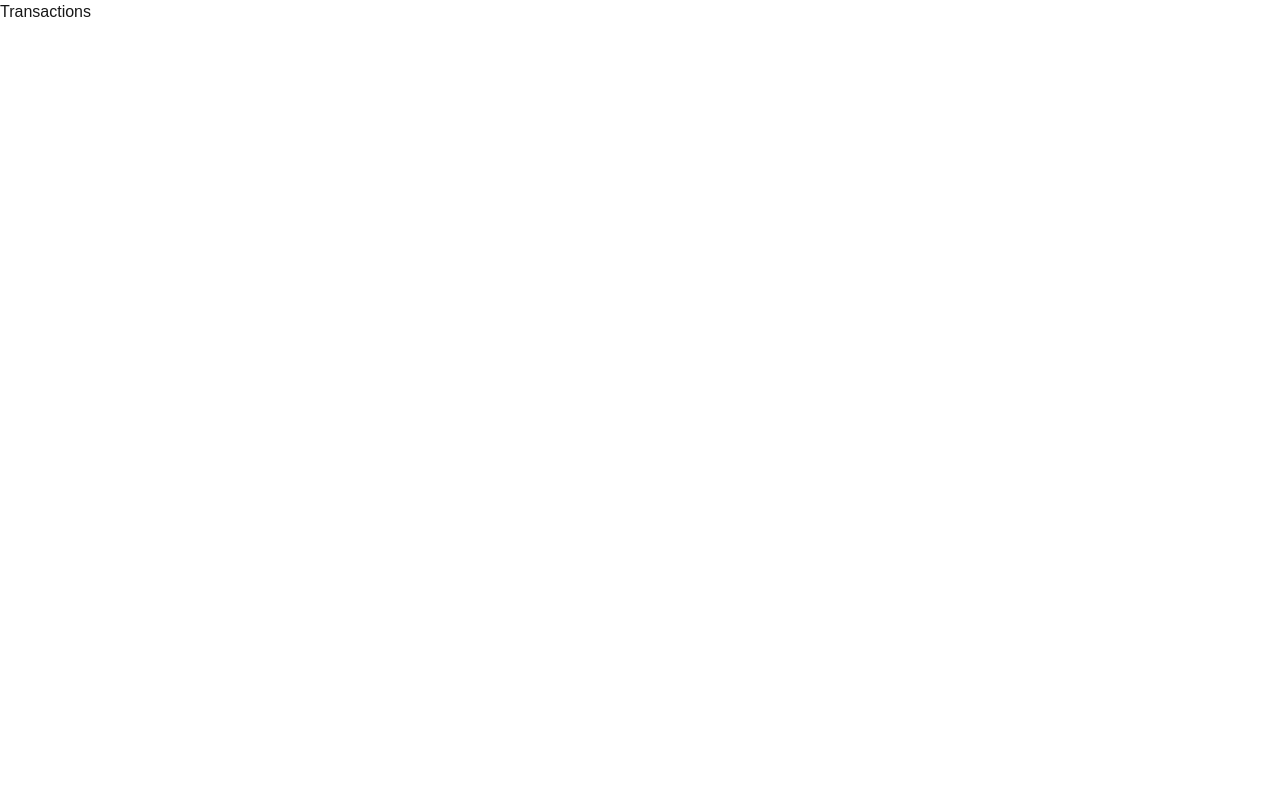
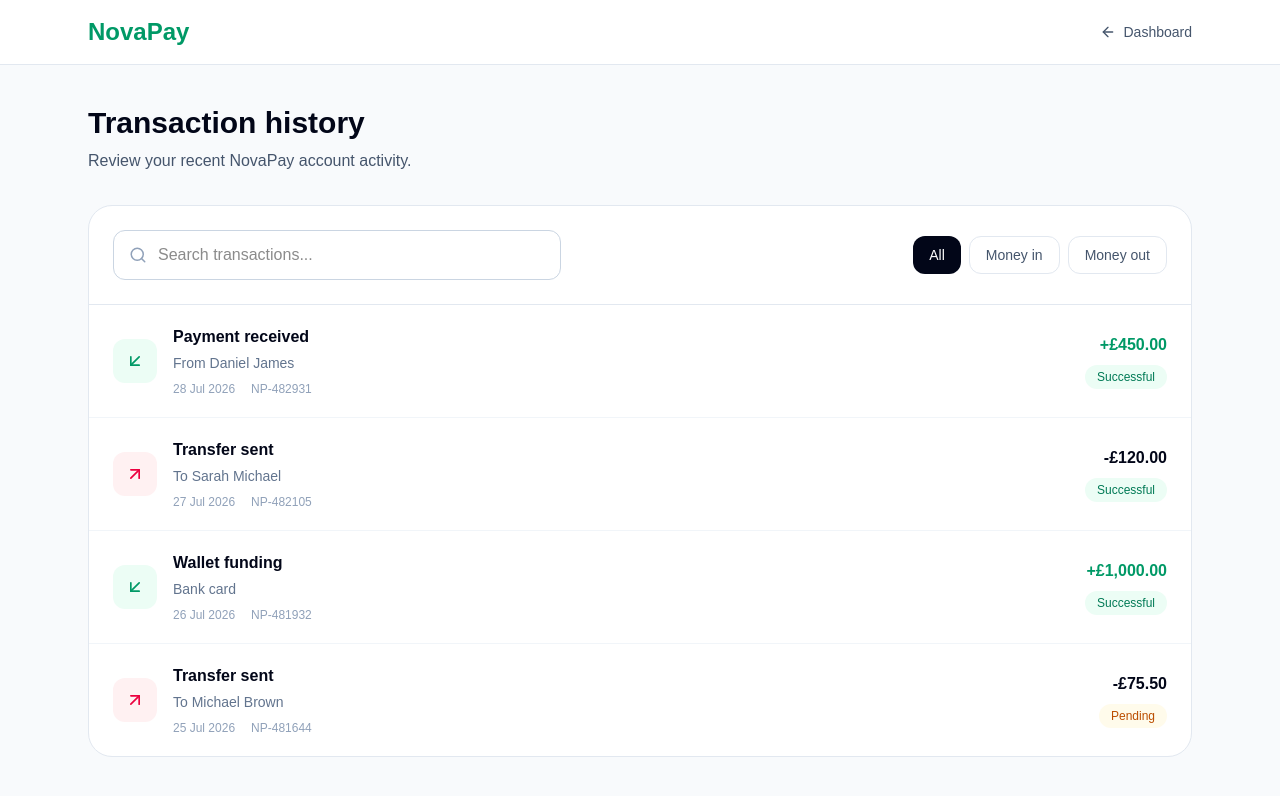
Before and after one commit to TM-Coder-A/fintech-app, a Next.js app: page /transactions in a window 1280 px wide. Shown: the top 796 px of the page. Built offline with nearby package versions, Linux system fonts and the light colour scheme.

Commit message:
Day 8 - build transaction history interface

```diff
--- a/app/transactions/page.tsx
+++ b/app/transactions/page.tsx
@@ -1,3 +1,228 @@
+"use client";
+
+import Link from "next/link";
+import { useMemo, useState } from "react";
+import {
+  ArrowDownLeft,
+  ArrowLeft,
+  ArrowUpRight,
+  Search,
+} from "lucide-react";
+
+const transactions = [
+  {
+    id: 1,
+    title: "Payment received",
+    subtitle: "From Daniel James",
+    reference: "NP-482931",
+    date: "28 Jul 2026",
+    amount: 450,
+    type: "credit",
+    status: "Successful",
+  },
+  {
+    id: 2,
+    title: "Transfer sent",
+    subtitle: "To Sarah Michael",
+    reference: "NP-482105",
+    date: "27 Jul 2026",
+    amount: 120,
+    type: "debit",
+    status: "Successful",
+  },
+  {
+    id: 3,
+    title: "Wallet funding",
+    subtitle: "Bank card",
+    reference: "NP-481932",
+    date: "26 Jul 2026",
+    amount: 1000,
+    type: "credit",
+    status: "Successful",
+  },
+  {
+    id: 4,
+    title: "Transfer sent",
+    subtitle: "To Michael Brown",
+    reference: "NP-481644",
+    date: "25 Jul 2026",
+    amount: 75.5,
+    type: "debit",
+    status: "Pending",
+  },
+];
+
 export default function TransactionsPage() {
-  return <main><h1>Transactions</h1></main>;
+  const [search, setSearch] = useState("");
+  const [filter, setFilter] = useState("all");
+
+  const filteredTransactions = useMemo(() => {
+    return transactions.filter((transaction) => {
+      const matchesSearch =
+        transaction.title.toLowerCase().includes(search.toLowerCase()) ||
+        transaction.subtitle.toLowerCase().includes(search.toLowerCase()) ||
+        transaction.reference.toLowerCase().includes(search.toLowerCase());
+
+      const matchesFilter =
+        filter === "all" || transaction.type === filter;
+
+      return matchesSearch && matchesFilter;
+    });
+  }, [search, filter]);
+
+  return (
+    <main className="min-h-screen bg-slate-50">
+      <header className="border-b border-slate-200 bg-white">
+        <div className="mx-auto flex max-w-6xl items-center justify-between px-6 py-4">
+          <Link
+            href="/dashboard"
+            className="text-2xl font-bold text-emerald-600"
+          >
+            NovaPay
+          </Link>
+
+          <Link
+            href="/dashboard"
+            className="inline-flex items-center gap-2 text-sm font-medium text-slate-600 hover:text-slate-950"
+          >
+            <ArrowLeft size={16} />
+            Dashboard
+          </Link>
+        </div>
+      </header>
+
+      <div className="mx-auto max-w-6xl px-6 py-10">
+        <div className="mb-8">
+          <h1 className="text-3xl font-bold text-slate-950">
+            Transaction history
+          </h1>
+
+          <p className="mt-2 text-slate-600">
+            Review your recent NovaPay account activity.
+          </p>
+        </div>
+
+        <section className="rounded-3xl border border-slate-200 bg-white">
+          <div className="border-b border-slate-200 p-6">
+            <div className="flex flex-col gap-4 md:flex-row md:items-center md:justify-between">
+              <div className="relative w-full md:max-w-md">
+                <Search
+                  size={18}
+                  className="absolute left-4 top-1/2 -translate-y-1/2 text-slate-400"
+                />
+
+                <input
+                  type="text"
+                  value={search}
+                  onChange={(event) => setSearch(event.target.value)}
+                  placeholder="Search transactions..."
+                  className="w-full rounded-xl border border-slate-300 py-3 pl-11 pr-4 outline-none transition focus:border-emerald-500 focus:ring-4 focus:ring-emerald-500/10"
+                />
+              </div>
+
+              <div className="flex gap-2">
+                {[
+                  { value: "all", label: "All" },
+                  { value: "credit", label: "Money in" },
+                  { value: "debit", label: "Money out" },
+                ].map((option) => (
+                  <button
+                    key={option.value}
+                    type="button"
+                    onClick={() => setFilter(option.value)}
+                    className={
+                      filter === option.value
+                        ? "rounded-xl bg-slate-950 px-4 py-2 text-sm font-medium text-white"
+                        : "rounded-xl border border-slate-200 bg-white px-4 py-2 text-sm font-medium text-slate-600 hover:bg-slate-50"
+                    }
+                  >
+                    {option.label}
+                  </button>
+                ))}
+              </div>
+            </div>
+          </div>
+
+          <div className="divide-y divide-slate-100">
+            {filteredTransactions.length > 0 ? (
+              filteredTransactions.map((transaction) => (
+                <div
+                  key={transaction.id}
+                  className="flex flex-col gap-4 px-6 py-5 sm:flex-row sm:items-center sm:justify-between"
+                >
+                  <div className="flex items-center gap-4">
+                    <div
+                      className={
+                        transaction.type === "credit"
+                          ? "rounded-xl bg-emerald-50 p-3 text-emerald-600"
+                          : "rounded-xl bg-rose-50 p-3 text-rose-600"
+                      }
+                    >
+                      {transaction.type === "credit" ? (
+                        <ArrowDownLeft size={20} />
+                      ) : (
+                        <ArrowUpRight size={20} />
+                      )}
+                    </div>
+
+                    <div>
+                      <p className="font-semibold text-slate-950">
+                        {transaction.title}
+                      </p>
+
+                      <p className="mt-1 text-sm text-slate-500">
+                        {transaction.subtitle}
+                      </p>
+
+                      <div className="mt-2 flex flex-wrap gap-x-4 gap-y-1 text-xs text-slate-400">
+                        <span>{transaction.date}</span>
+                        <span>{transaction.reference}</span>
+                      </div>
+                    </div>
+                  </div>
+
+                  <div className="flex items-center justify-between gap-6 sm:block sm:text-right">
+                    <p
+                      className={
+                        transaction.type === "credit"
+                          ? "font-semibold text-emerald-600"
+                          : "font-semibold text-slate-950"
+                      }
+                    >
+                      {transaction.type === "credit" ? "+" : "-"}
+                      £
+                      {transaction.amount.toLocaleString("en-GB", {
+                        minimumFractionDigits: 2,
+                        maximumFractionDigits: 2,
+                      })}
+                    </p>
+
+                    <span
+                      className={
+                        transaction.status === "Successful"
+                          ? "mt-2 inline-block rounded-full bg-emerald-50 px-3 py-1 text-xs font-medium text-emerald-700"
+                          : "mt-2 inline-block rounded-full bg-amber-50 px-3 py-1 text-xs font-medium text-amber-700"
+                      }
+                    >
+                      {transaction.status}
+                    </span>
+                  </div>
+                </div>
+              ))
+            ) : (
+              <div className="px-6 py-16 text-center">
+                <p className="font-medium text-slate-900">
+                  No transactions found
+                </p>
+
+                <p className="mt-2 text-sm text-slate-500">
+                  Try another search term or filter.
+                </p>
+              </div>
+            )}
+          </div>
+        </section>
+      </div>
+    </main>
+  );
 }
```
